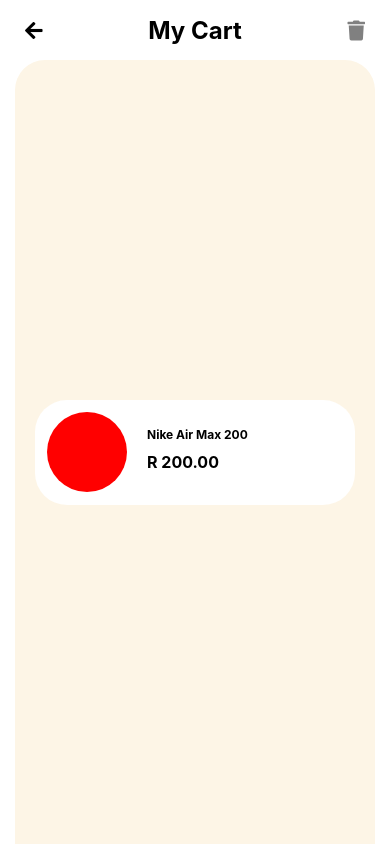
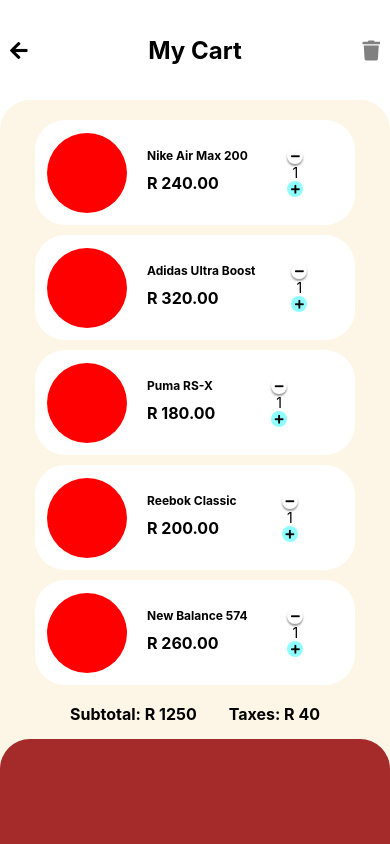
Before and after one commit to MalwandlaShaun/mobile-ecommerce, a React Native app in the folder ecommerce-mobile/: screen / in a window 390 px wide. Built offline with nearby package versions, Linux system fonts and the light colour scheme.

Commit message:
my progress

```diff
--- a/ecommerce-mobile/Cart.js
+++ b/ecommerce-mobile/Cart.js
@@ -1,8 +1,62 @@
-import React from 'react';
-import { View, Text, SafeAreaView, StyleSheet } from 'react-native';
-import Icon from 'react-native-vector-icons/FontAwesome5';
+import React from "react";
+import { View, Text, SafeAreaView, StyleSheet, FlatList } from "react-native";
+import Icon from "react-native-vector-icons/FontAwesome5";
 
 const Cart = () => {
+  const cartItems = [
+    {
+      name: "Nike Air Max 200",
+      price: "R 240.00",
+      id: "1",
+    },
+    {
+      name: "Adidas Ultra Boost",
+      price: "R 320.00",
+      id: "2",
+    },
+    {
+      name: "Puma RS-X",
+      price: "R 180.00",
+      id: "3",
+    },
+    {
+      name: "Reebok Classic",
+      price: "R 200.00",
+      id: "4",
+    },
+    {
+      name: "New Balance 574",
+      price: "R 260.00",
+      id: "5",
+    },
+  ];
+
+  const renderItem = ({ item }) => (
+    <View style={styles.cart}>
+      <View style={styles.picture}></View>
+      <View style={styles.text}>
+        <View>
+          <Text style={styles.Discriptiontext}>{item.name}</Text>
+        </View>
+        <View>
+          <Text style={styles.Pricetext}>{item.price}</Text>
+        </View>
+      </View>
+
+      <View style={styles.IncreseDecrease}>
+        <View style={styles.Decrease}>
+          <Icon name="minus" size={10} color="black" solid />
+        </View>
+        <View style={styles.Number}>
+          <Text> 1 </Text>
+        </View>
+        <View style={styles.Increase}>
+          <Icon name="plus" size={10} color="black" solid />
+        </View>
+      </View>
+    </View>
+  );
+
   return (
     <SafeAreaView style={styles.container}>
       <View style={styles.secondContainer}>
@@ -15,118 +69,162 @@
         <View style={styles.trashIcon}>
           <Icon name="trash" size={20} color="grey" solid />
         </View>
-        {/* Add your cart items here */}
       </View>
       <View style={styles.cartContainer}>
-        <View style = {styles.cart}>
-        <View style={styles.picture}>
+        <FlatList
+          data={cartItems}
+          renderItem={renderItem}
+          keyExtractor={(item) => item.id}
+          showsVerticalScrollIndicator={false}
+        />
+        <View style={styles.bottomCart}>
+          <View style={styles.TotalPirceAndTaxes}>
+            <View style={styles.subtotal}>
+              <Text style={styles.Pricetext}>Subtotal: R 1250</Text>
+            </View>
+            <View style={styles.taxes}>
+              <Text style={styles.Pricetext}>Taxes: R 40</Text>
+            </View>
+          </View>
+          <View style={styles.PirceAndCheckout}>
+             <View style={styles.TolatPrice}>
 
+             </View>
+             <View style={styles.checkOut}>
+
+             </View>
+
+          </View>
         </View>
-        <View style={styles.text}>
-        <View>
-        <Text style={styles.Discriptiontext}>Nike Air Max 200</Text>
-        </View>
-        <View>
-        <Text style={styles.Pricetext}>R 200.00</Text>
-        </View>
-        </View>
-
-        <View style={styles.IncreseDecrease}>
-
-        </View>
-
-        <View style={styles.PirceAndText}>
-
-         </View>
-         <View style={styles.checkoutPirce}>
-
-         </View>
-        </View>
-
-        {/* Add your cart items here */}
       </View>
     </SafeAreaView>
   );
 };
-
 const styles = StyleSheet.create({
   container: {
     flex: 1,
-    backgroundColor: 'white',
+    backgroundColor: "white",
+    width: "100%",
   },
   arrowIcon: {
-    backgroundColor: 'white',
+    backgroundColor: "white",
   },
   textContainer: {
     flex: 1,
-    alignItems: 'center',
+    alignItems: "center",
   },
-  cartText:{
-   fontSize:24,
-   fontWeight:'bold',
+  cartText: {
+    fontSize: 24,
+    fontWeight: "bold",
   },
   trashIcon: {
-    backgroundColor: 'white',
+    backgroundColor: "white",
   },
   secondContainer: {
-    flexDirection: 'row',
-    alignItems: 'center',
-    backgroundColor: 'white',
-    height: 60,
+    flexDirection: "row",
+    alignItems: "center",
+    backgroundColor: "white",
+    height: 100,
     paddingHorizontal: 10,
   },
   cartContainer: {
     flex: 1,
-    justifyContent: 'center',
-    alignItems: 'center',
-    backgroundColor: '#FDF5E6',
+    width: "100%",
+    backgroundColor: "#FDF5E6",
     height: 60,
-    // minWidth: 360,
-    paddingHorizontal: 20,
-    borderTopRightRadius:30,
-    borderTopLeftRadius:30
+    borderTopRightRadius: 30,
+    borderTopLeftRadius: 30,
+    justifyContent: "space-between",
+    alignItems: "center",
+    paddingTop: 20,
+  },
+
+  cart: {
+    flexDirection: "row",
+    alignItems: "center",
+    backgroundColor: "white",
+    height: 105,
+    width: 320,
+    paddingHorizontal: 12,
+    borderRadius: 30,
+    marginBottom: 10, // Add margin bottom to create a gap between the cart components
+    justifyContent: "space-between",
+  },
+  picture: {
+    backgroundColor: "red",
+    height: 80,
+    minWidth: 80,
+    borderRadius: 40,
+  },
+  text: {
+    height: 80,
+    paddingLeft: 20,
+  },
+  Discriptiontext: {
+    paddingTop: 15,
+    fontSize: 12,
+    fontWeight: "bold",
+    paddingBottom: 10,
+  },
+  Pricetext: {
+    fontSize: 16,
+    fontWeight: "bold",
+  },
+  IncreseDecrease: {
+    flex: 1,
+    alignItems: "center",
+    backgroundColor: "white",
+  },
+  TotalPirceAndTaxes: {
+    height: 50,
+    width: "100%",
+    backgroundColor: "#FDF5E6",
+    flexDirection:'row',
+    justifyContent: "space-between",
+    paddingHorizontal: 70,
+    alignItems: "center",
+  },
+  bottomCart: {
+    backgroundColor: "#FDF5E6",
+    width: "100%",
+  },
+  PirceAndCheckout: {
+    height: 105,
+    backgroundColor: "brown",
+    flexDirection: "row",
+    borderTopRightRadius: 30,
+    borderTopLeftRadius: 30,
 
   },
-  cart:{
-    flexDirection: 'row',
-    alignItems: 'center',
-    backgroundColor: 'white',
-    height: 105,
-    width:320,
-    paddingHorizontal: 12,
-    borderRadius:32
+  Decrease: {
+    backgroundColor: "white",
+    height: 16,
+    width: 16,
+    justifyContent: "center",
+    alignItems: "center",
+    borderRadius: 8,
+    fontWeight: "bold",
+    shadowColor: "black",
+    shadowOffset: { width: 0, height: 2 },
+    shadowOpacity: 0.4,
+    shadowRadius: 2,
+    elevation: 4,
   },
-  picture:{
-  backgroundColor: 'red',
-  height: 80,
-  minWidth: 80,
-  borderRadius: 40
+
+  Increase: {
+    backgroundColor: "#90ffff",
+    height: 16,
+    width: 16,
+    justifyContent: "center",
+    alignItems: "center",
+    borderRadius: 8,
+    fontWeight: "bold",
   },
-  text:{
-    height: 80,
-    paddingLeft:20,
-  },
-  Discriptiontext: {
-    paddingTop:15,
-    fontSize: 12,
-    fontWeight: 'bold',
-    paddingBottom:10,
-  },
-  Pricetext:{
-    fontSize: 16,
-    fontWeight: 'bold',
-  },
-  IncreseDecrease:{
+  subtotal:{
 
   },
-  PirceAndText:{
-    height: 80,
-    backgroundColor:'red',
+  taxes:{
 
-  },
-  checkoutPirce:{
-    height: 80,
-    backgroundColor:'red',
   }
 });
 
```
